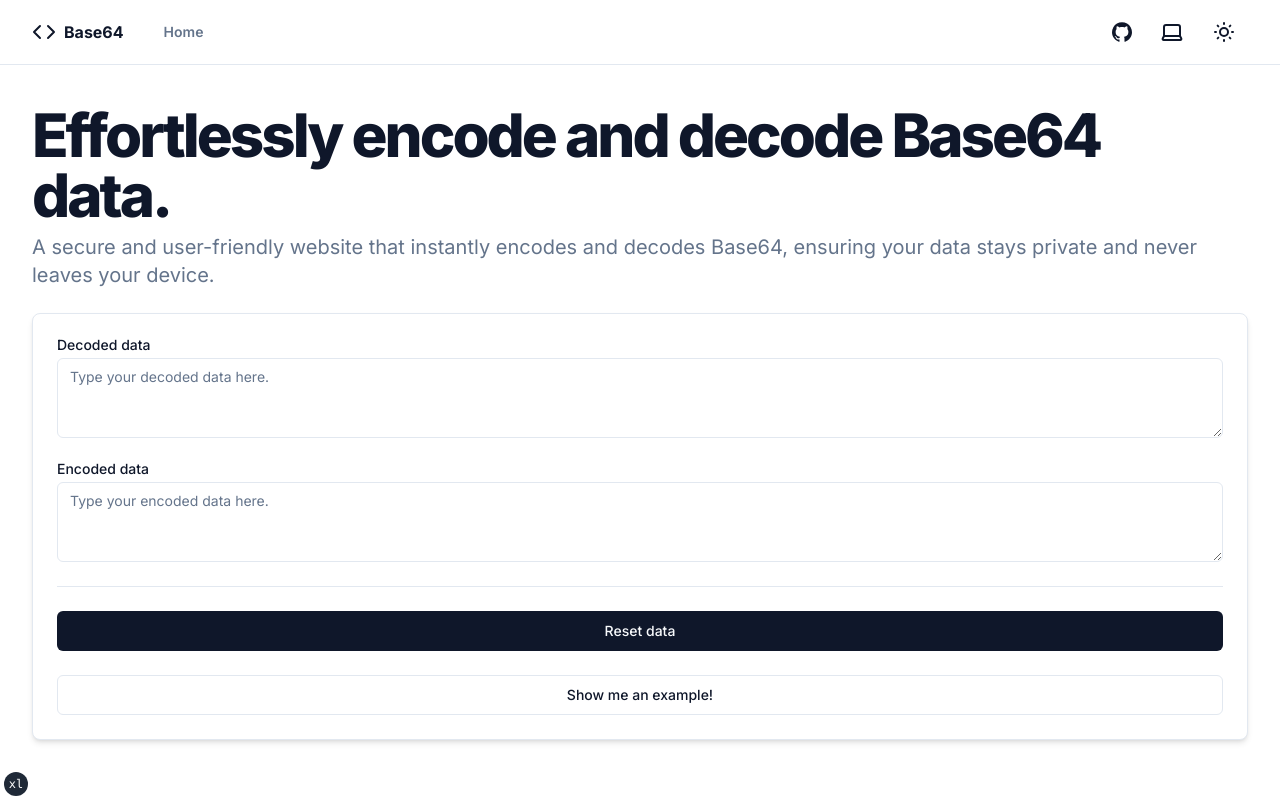
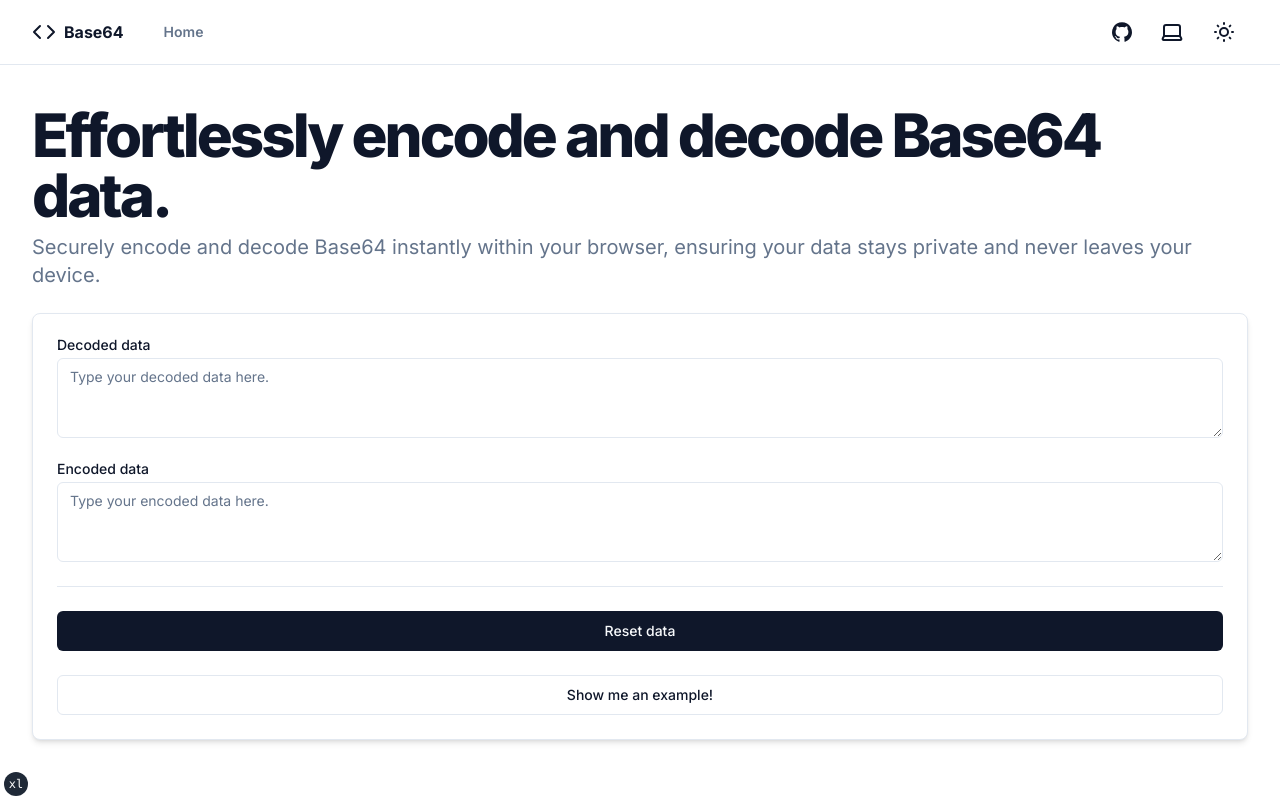
Before and after one commit to troypoulter/base64, a Next.js app: page / in a window 1280 px wide. Built offline with nearby package versions, Linux system fonts and the light colour scheme.

Commit message:
Update sub-header (#1)

```diff
--- a/app/page.tsx
+++ b/app/page.tsx
@@ -50,7 +50,7 @@ export default function IndexPage() {
           Effortlessly encode and decode Base64 data.
         </h1>
         <p className="text-lg text-muted-foreground sm:text-xl">
-        A secure and user-friendly website that instantly encodes and decodes Base64, ensuring your data stays private and never leaves your device.
+        Securely encode and decode Base64 instantly within your browser, ensuring your data stays private and never leaves your device.
         </p>
       </div>
       <Card className="container grid items-center gap-6 p-6 shadow-md">
```
